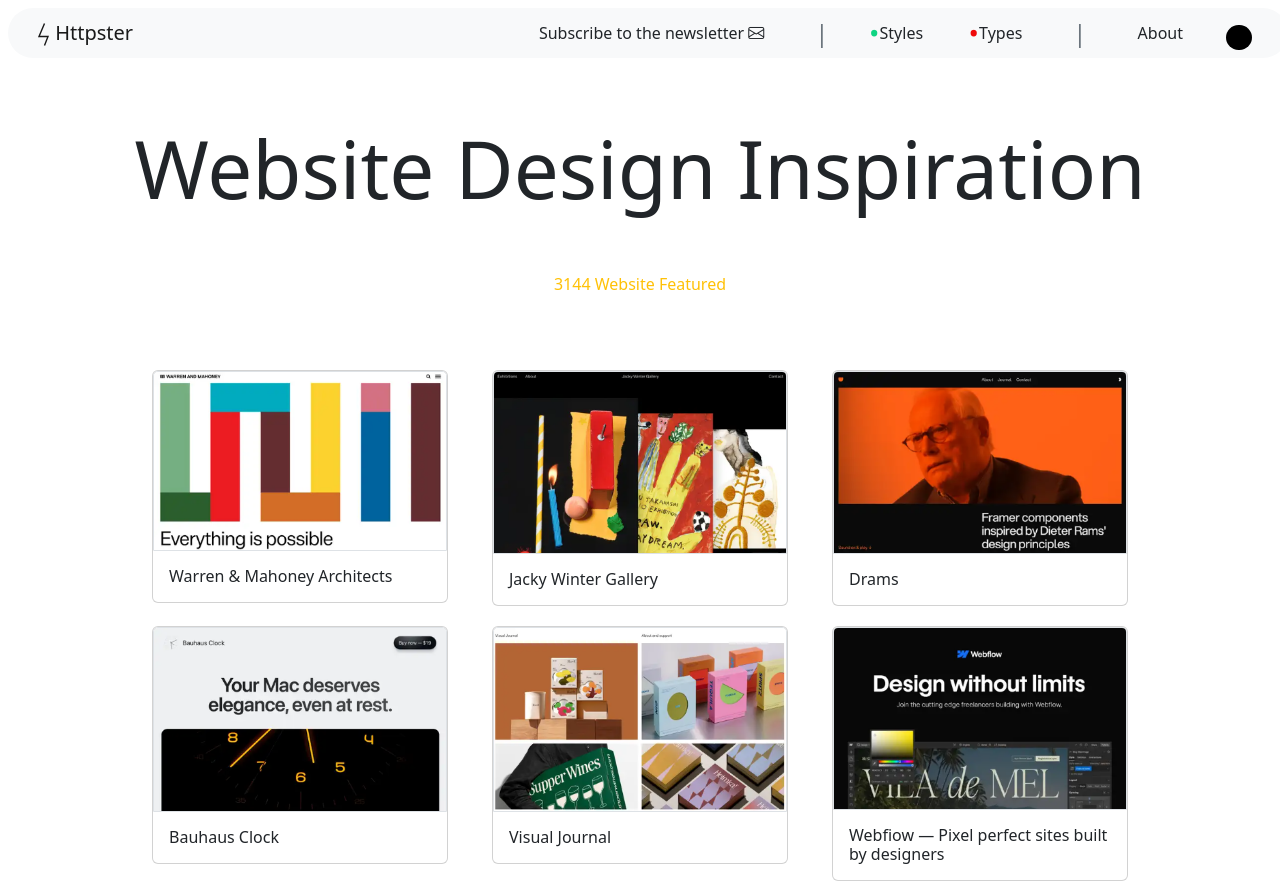
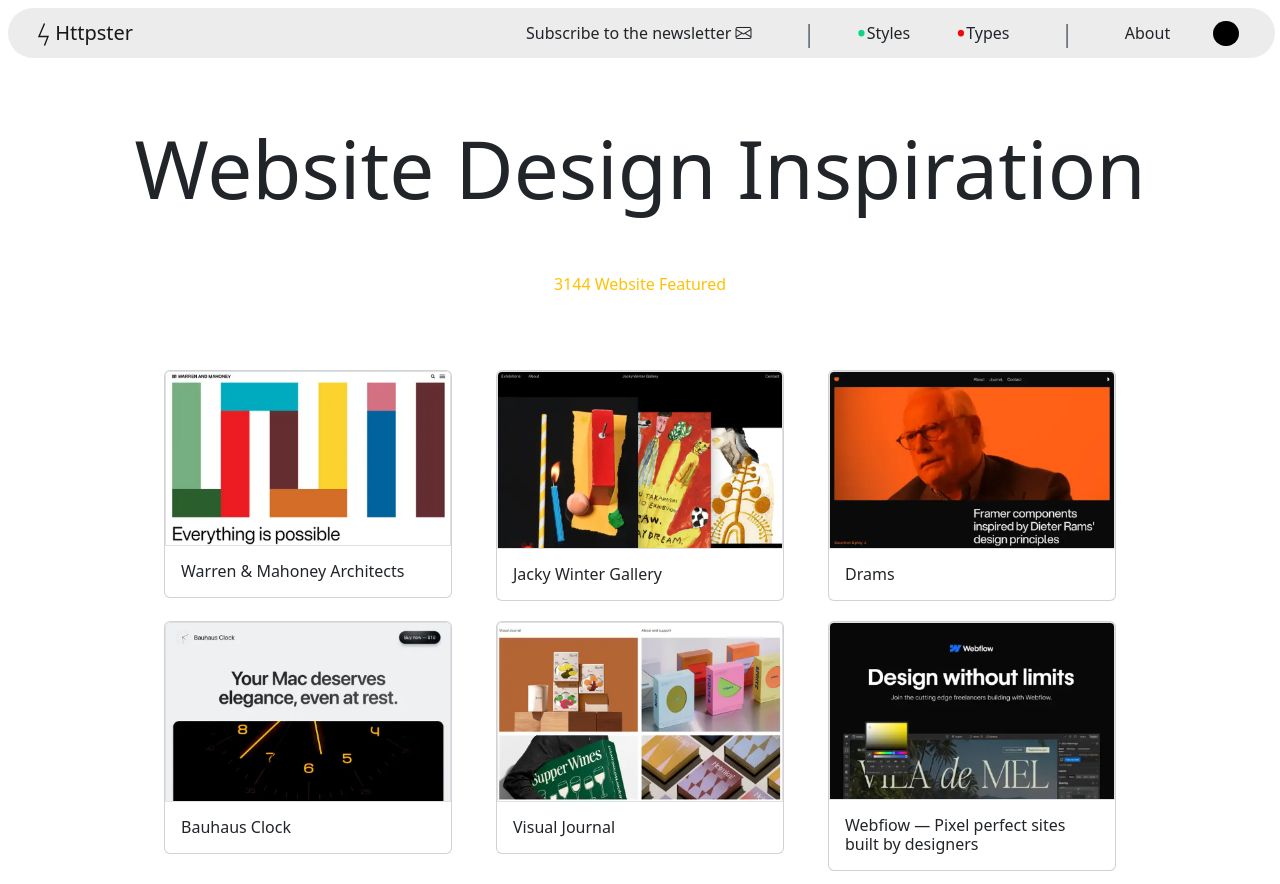
Before and after one commit to Amaldeep98/Httpster, a plain HTML site: page index.html in a window 1280 px wide. Shown: the top 884 px of the page. Drawn offline with nearby package versions, Linux system fonts and the light colour scheme.

Commit message:
nav bar colour changed

```diff
--- a/index.html
+++ b/index.html
@@ -9,7 +9,7 @@
     <title>Website Design inspiration | Httpster</title>
 </head>
 <body >
-    <nav class="navbar navbar-expand-lg mt-2 rounded-pill mx-2 p-1 pe-4 bg-light">
+    <nav class="navbar navbar-expand-lg mt-2 rounded-pill mx-2 p-1 pe-4">
         <div class="container-fluid">
           <button class="btn nav-btn navbar-brand">
             <svg width="13" height="23" viewBox="0 0 13 23" fill="none" xmlns="http://www.w3.org/2000/svg" aria-hidden="true">
@@ -41,7 +41,7 @@
                 <button class="btn nav-btn">About</button>
               </li>
               <li class="nav-item">
-                <button class="btn nav-btn dot mt-2" id="mode"></button>
+                <button class="btn nav-btn dot " id="mode"></button>
               </li>
             </ul>
           </div>
@@ -54,7 +54,7 @@
         <p class="text-center text-warning py-5">3144 Website Featured</p>
       </div>
       <div class="container-fluid">
-        <div class="row d-flex justify-content-center">
+        <div class="row d-flex justify-content-center mx-1">
             <div class="box col-12 col-sm-12 col-md-4 col-lg-3">
                 <div class="card " >
                     <img src="images/img1.png" class="card-img-top border" alt="...">
--- a/script.js
+++ b/script.js
@@ -7,12 +7,12 @@
     if(x==1){
         document.body.style.backgroundColor="black"
         document.getElementById("web").style.color="white"
-        document.getElementById("mode").style.color="white"
+        // document.getElementById("mode").style.color="white"
         x=0;
     }else{
         document.body.style.backgroundColor="white"
         document.getElementById("web").style.color="black"
-        document.getElementById("mode").style.color="black"
+        // document.getElementById("mode").style.color="black"
         x=1
     }
 }
--- a/style.css
+++ b/style.css
@@ -1,5 +1,4 @@
 body {
-    margin-top: 0px;
 
 }
 .navbar-nav{
@@ -37,7 +36,7 @@
     background-color: #ECECEC;
     position: fixed;
     z-index: 999;
-    width: 100%;
+    width: 99%;
 }
 
 .dot{
@@ -55,8 +54,8 @@
         font-size: 30px;
     }
     .navbar-nav{
-        gap: 0px
-    }
+    gap: 0px
+}
 
 }
 .box{
```
